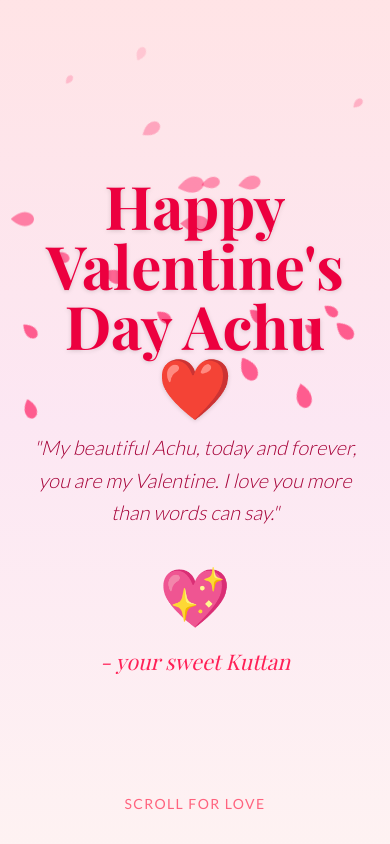
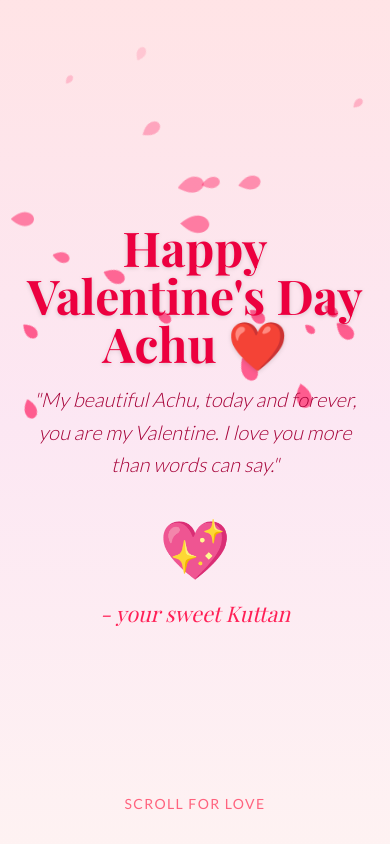
Before and after one commit to dhanushpunnassery/dhanushvaltn, a Next.js app: page / in a window 390 px wide. Shown: the top 844 px of the page. Built offline with nearby package versions, Linux system fonts and the light colour scheme; a web font is replaced by a local one.

Commit message:
Enhance mobile responsiveness for Hero, Gallery, and Love Note sections

```diff
--- a/components/Gallery.tsx
+++ b/components/Gallery.tsx
@@ -132,7 +132,7 @@ export default function Gallery() {
                     transition={{ duration: 0.8 }}
                     className="relative group perspective-1000"
                 >
-                    <div className="relative h-[500px] w-full rounded-2xl overflow-hidden shadow-2xl border-4 border-white bg-white">
+                    <div className="relative h-[400px] md:h-[500px] w-full rounded-2xl overflow-hidden shadow-2xl border-4 border-white bg-white">
                         {/* The Actual Image (Underneath) */}
                         <div className="absolute inset-0">
                             <Image
--- a/components/Hero.tsx
+++ b/components/Hero.tsx
@@ -14,7 +14,7 @@ export default function Hero() {
                 transition={{ duration: 1.5, ease: "easeOut" }}
                 className="z-10"
             >
-                <h1 className="text-6xl md:text-8xl font-serif text-rose-600 font-bold drop-shadow-sm mb-4">
+                <h1 className="text-5xl md:text-8xl font-serif text-rose-600 font-bold drop-shadow-sm mb-4">
                     Happy Valentine's Day Achu ❤️
                 </h1>
             </motion.div>
--- a/components/LoveNote.tsx
+++ b/components/LoveNote.tsx
@@ -77,7 +77,7 @@ export default function LoveNote() {
     };
 
     return (
-        <section className="min-h-screen py-20 px-4 bg-rose-50 flex flex-col items-center justify-center relative overflow-hidden">
+        <section className="min-h-[100dvh] py-20 px-4 bg-rose-50 flex flex-col items-center justify-center relative overflow-hidden">
 
             <AnimatePresence mode="wait">
                 {gameState === 'idle' && (
```
